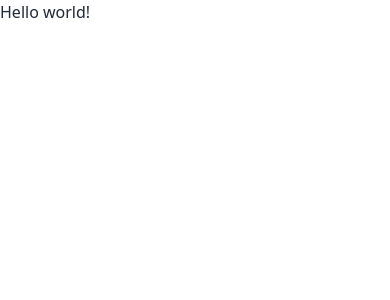
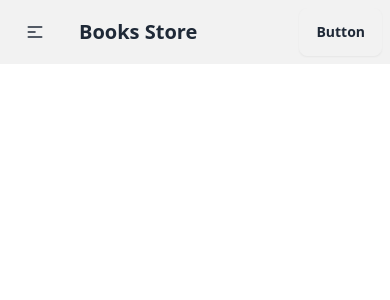
Before and after one commit to HabiburRahman02/books-store, a React (Vite) app: page / in a window 390 px wide. Shown: the top 300 px of the page. Built offline with nearby package versions, Linux system fonts and the light colour scheme.

Commit message:
navbar added

```diff
--- /dev/null
+++ b/src/components/Navbar/Navbar.jsx
@@ -0,0 +1,49 @@
+import { NavLink } from "react-router-dom";
+
+const Navbar = () => {
+    const links = <>
+        <li><NavLink to='/'>Home</NavLink></li>
+        <li><NavLink to='/listedBooks'>Listed Books</NavLink></li>
+        <li><NavLink to='/pageToRead'>Page To Read</NavLink></li>
+    </>
+    return (
+        <div className="bg-base-200">
+            <div className="navbar  max-w-7xl mx-auto">
+                <div className="navbar-start">
+                    <div className="dropdown">
+                        <div tabIndex={0} role="button" className="btn btn-ghost lg:hidden">
+                            <svg
+                                xmlns="http://www.w3.org/2000/svg"
+                                className="h-5 w-5"
+                                fill="none"
+                                viewBox="0 0 24 24"
+                                stroke="currentColor">
+                                <path
+                                    strokeLinecap="round"
+                                    strokeLinejoin="round"
+                                    strokeWidth="2"
+                                    d="M4 6h16M4 12h8m-8 6h16" />
+                            </svg>
+                        </div>
+                        <ul
+                            tabIndex={0}
+                            className="menu menu-sm dropdown-content bg-base-100 rounded-box z-[1] mt-3 w-52 p-2 shadow">
+                            {links}
+                        </ul>
+                    </div>
+                    <a className="btn btn-ghost text-xl">Books Store</a>
+                </div>
+                <div className="navbar-center hidden lg:flex">
+                    <ul className="menu menu-horizontal px-1">
+                        {links}
+                    </ul>
+                </div>
+                <div className="navbar-end">
+                    <a className="btn">Button</a>
+                </div>
+            </div>
+        </div>
+    );
+};
+
+export default Navbar;
--- /dev/null
+++ b/src/layout/Main/Main.jsx
@@ -0,0 +1,15 @@
+import { Outlet } from "react-router-dom";
+import Navbar from "../../components/Navbar/Navbar";
+
+const Main = () => {
+    return (
+        <div>
+            <Navbar></Navbar>
+            <div className="bg-red-200">
+                <Outlet></Outlet>
+            </div>
+        </div>
+    );
+};
+
+export default Main;
--- a/src/main.jsx
+++ b/src/main.jsx
@@ -6,11 +6,12 @@
   createBrowserRouter,
   RouterProvider,
 } from "react-router-dom";
+import Main from './layout/Main/Main';
 
 const router = createBrowserRouter([
   {
     path: "/",
-    element: <div>Hello world!</div>,
+    element: <Main></Main>,
   },
 ]);
 
```
